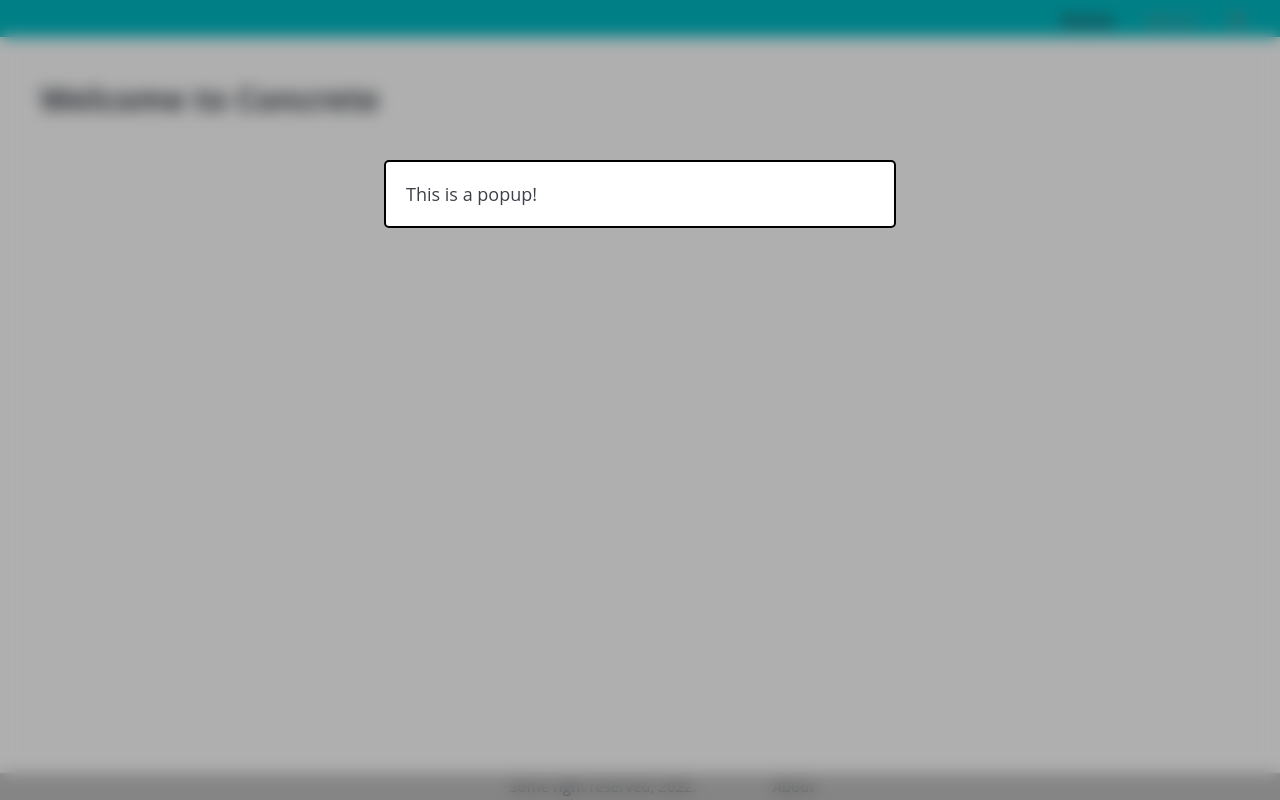
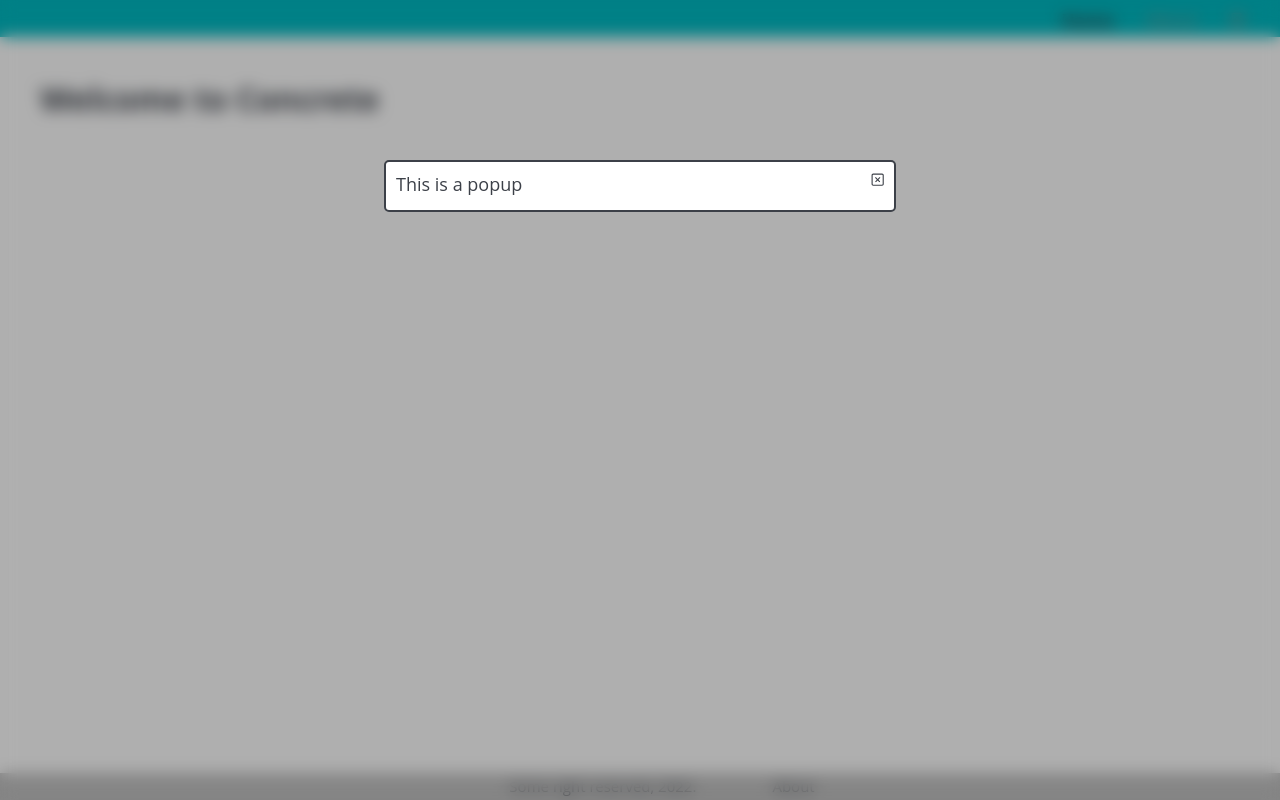
Before and after one commit to andlo779/cement, a React (Vite) app: page /home in a window 1280 px wide. Both pictures are taken after a click on the button 1238 px from the left and 20 px from the top of the page. Built offline with nearby package versions, Linux system fonts and the light colour scheme.

Commit message:
2: added close button to popup + hover effect in header-navbar

```diff
--- a/src/components/loginPopup/index.tsx
+++ b/src/components/loginPopup/index.tsx
@@ -1,13 +1,17 @@
-import React from "react";
-import { Popup, PopupContent } from "./styles";
+import React from 'react';
+import {CloseButton, CloseIcon, Popup, PopupContent} from './styles';
 
-export const LoginPopup = () => {
+export type LoginPopupProps = {
+	toggle: () => void;
+}
 
-	return(
+export const LoginPopup = (props: LoginPopupProps) => {
+	return (
 		<Popup>
 			<PopupContent>
-				<p>This is a popup!</p>
+				<CloseButton onClick={props.toggle}><CloseIcon/></CloseButton>
+				<p>This is a popup</p>
 			</PopupContent>
 		</Popup>
-	)
-}
+	);
+};
--- a/src/components/loginPopup/styles.ts
+++ b/src/components/loginPopup/styles.ts
@@ -1,16 +1,17 @@
-import styled from "styled-components";
+import styled from 'styled-components';
+import {CgCloseR} from 'react-icons/cg';
+import {colors} from '../../styles/colors';
 
 
 export const Popup = styled.div`
   position: fixed;
   z-index: 1;
-	top: 0;
-	left: 0;
+  top: 0;
+  left: 0;
   width: 100%;
   height: 100%;
   background-color: rgba(0, 0, 0, 0.25);
-	//filter: blur(8px)
-	backdrop-filter: blur(8px);
+  backdrop-filter: blur(8px);
 `;
 
 export const PopupContent = styled.div`
@@ -19,7 +20,18 @@ export const PopupContent = styled.div`
   top: 20%;
   left: 30%;
   width: 40%;
-  padding: 20px;
+  padding: 10px;
   border-radius: 5px;
-  border: 2px solid black;
+  border: 2px solid ${colors.black};
 `;
+
+export const CloseButton = styled.button`
+  float: right;
+  background: none;
+  border: none;
+  margin-bottom: 10px;
+`;
+
+export const CloseIcon = styled(CgCloseR)`
+  color: ${colors.black};
+`;
--- a/src/components/navbar/index.tsx
+++ b/src/components/navbar/index.tsx
@@ -1,11 +1,15 @@
-import React, {useState} from "react";
-import {LoginButton, LoginIcon, Nav, NavLink, NavMenu} from "./styles";
-import {LoginPopup} from "../loginPopup";
+import React, {useState} from 'react';
+import {LoginButton, LoginIcon, Nav, NavLink, NavMenu} from './styles';
+import {LoginPopup} from '../loginPopup';
 
 export const Navbar = () => {
 	const [showLogin, setShowLogin] = useState(false);
 
-	return(
+	const toggleShowPopup = () => {
+		setShowLogin(!showLogin);
+	};
+
+	return (
 		<Nav>
 			<NavMenu>
 				<NavLink to='/home'>
@@ -14,11 +18,11 @@ export const Navbar = () => {
 				<NavLink to='/about'>
 					About
 				</NavLink>
-				<LoginButton onClick={() => setShowLogin(true)}>
-					<LoginIcon />
+				<LoginButton onClick={() => toggleShowPopup()}>
+					<LoginIcon/>
 				</LoginButton>
-				{showLogin ? <LoginPopup /> : null}
+				{showLogin ? <LoginPopup toggle={toggleShowPopup}/> : null}
 			</NavMenu>
 		</Nav>
-	)
-}
+	);
+};
--- a/src/components/navbar/styles.ts
+++ b/src/components/navbar/styles.ts
@@ -1,7 +1,7 @@
-import { NavLink as Link } from 'react-router-dom';
+import {NavLink as Link} from 'react-router-dom';
 import styled from 'styled-components';
-import {colors} from "../../styles/colors";
-import { TbLogin, TbLogout } from 'react-icons/tb'
+import {colors} from '../../styles/colors';
+import {TbLogin, TbLogout} from 'react-icons/tb';
 
 
 export const Nav = styled.nav`
@@ -28,9 +28,13 @@ export const NavLink = styled(Link)`
   cursor: default;
   padding: 0 1rem;
   text-decoration: none;
-  &.hover {
+
+  &:hover {
     filter: drop-shadow(0 0 2em ${colors.black});
+    color: ${colors.black};
+
   }
+
   &.active {
     color: ${colors.black};
     font-weight: bold;
@@ -49,10 +53,18 @@ export const LoginIcon = styled(TbLogin)`
   height: 100%;
   width: 1.2rem;
   stroke-width: 2.3;
+
+  &:hover {
+    color: ${colors.black};
+  }
 `;
 
 export const LogoutIcon = styled(TbLogout)`
   height: 100%;
   width: 1.2rem;
   stroke-width: 2.3;
+
+  &:hover {
+    color: ${colors.black};
+  }
 `;
```
Lines whose indentation alone changed are shown as unchanged.
